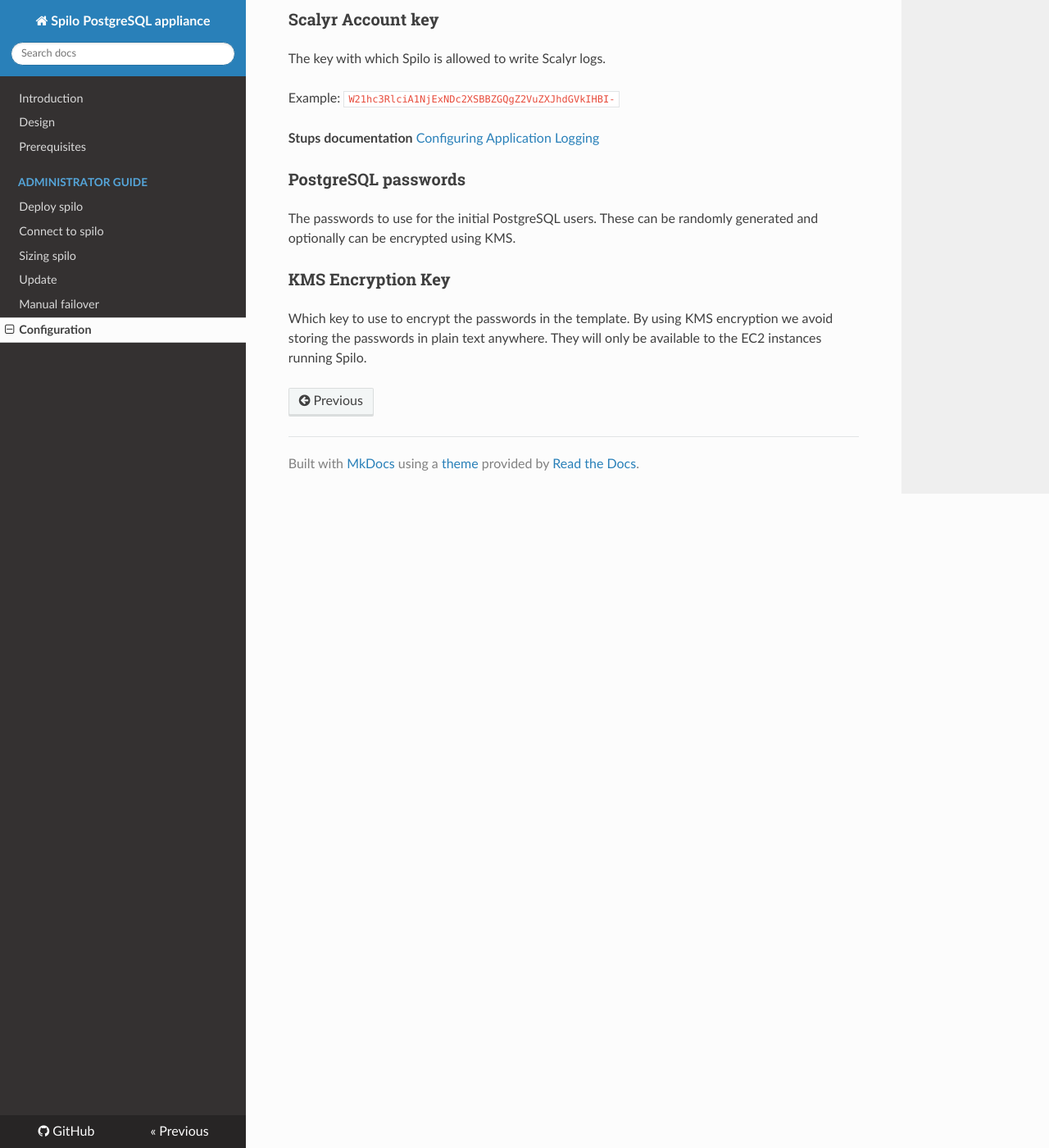
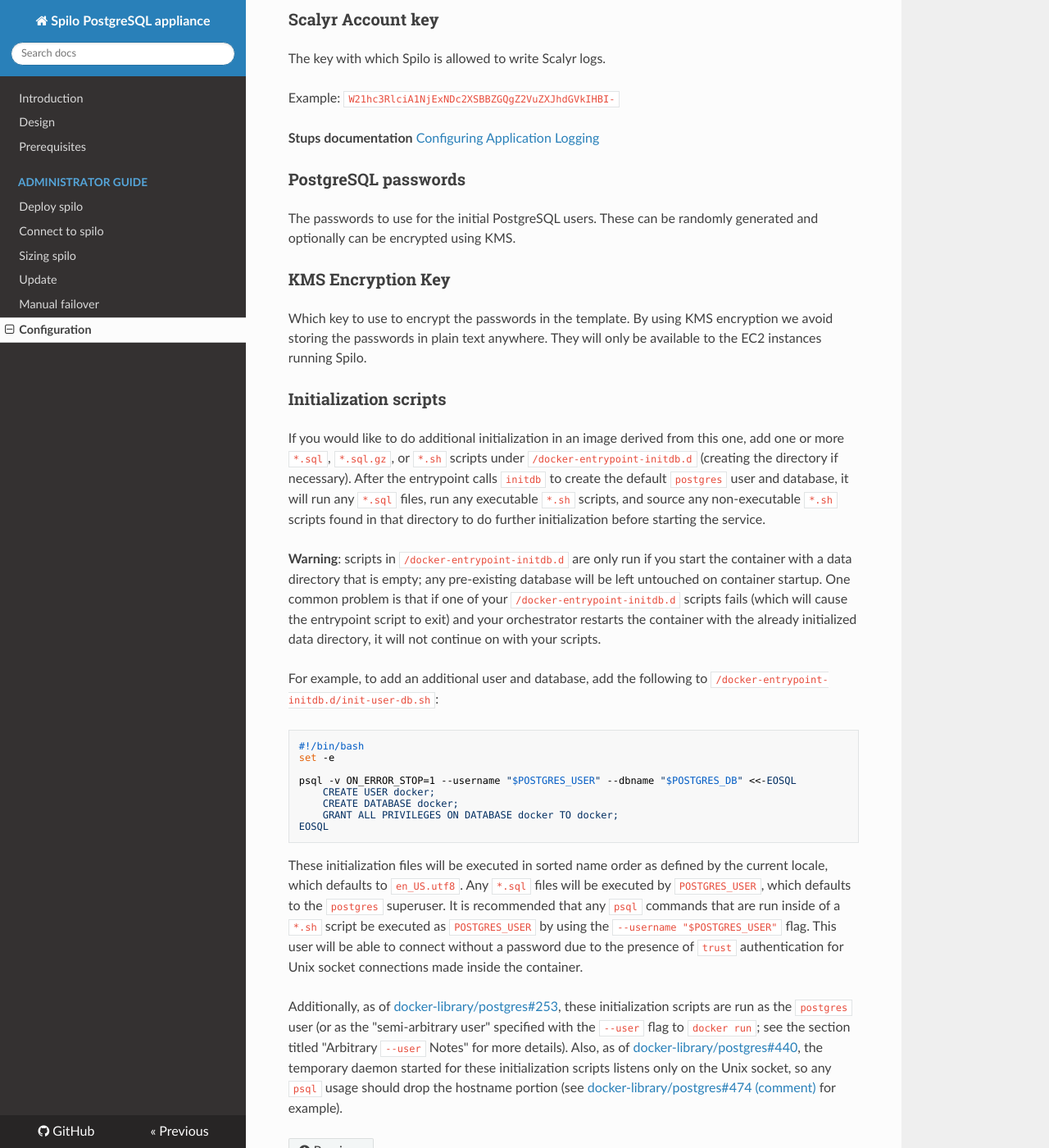
Before and after one commit to zalando/spilo, an MkDocs documentation site: the page built from docs/configuration.md, in a window 1280 px wide and 1400 px high, scrolled down 1923 px. Shown: the whole window at 82% size. Built offline with MkDocs 1.6.1, drawn with Linux system fonts in a browser that asks for light colours; nearby versions of some CDN libraries; old or Windows-style settings are respelled for this version of MkDocs.

Commit message:
'Initialization scripts' like in https://hub.docker.com/_/postgres implemented

````diff
--- a/docs/configuration.md
+++ b/docs/configuration.md
@@ -82,3 +82,26 @@
 ### KMS Encryption Key
 Which key to use to encrypt the passwords in the template. By using KMS encryption we avoid storing the passwords
 in plain text anywhere. They will only be available to the EC2 instances running Spilo.
+
+### Initialization scripts
+
+If you would like to do additional initialization in an image derived from this one, add one or more `*.sql`, `*.sql.gz`, or `*.sh` scripts under `/docker-entrypoint-initdb.d` (creating the directory if necessary). After the entrypoint calls `initdb` to create the default `postgres` user and database, it will run any `*.sql` files, run any executable `*.sh` scripts, and source any non-executable `*.sh` scripts found in that directory to do further initialization before starting the service.
+
+**Warning**: scripts in `/docker-entrypoint-initdb.d` are only run if you start the container with a data directory that is empty; any pre-existing database will be left untouched on container startup. One common problem is that if one of your `/docker-entrypoint-initdb.d` scripts fails (which will cause the entrypoint script to exit) and your orchestrator restarts the container with the already initialized data directory, it will not continue on with your scripts.
+
+For example, to add an additional user and database, add the following to `/docker-entrypoint-initdb.d/init-user-db.sh`:
+
+```bash
+#!/bin/bash
+set -e
+
+psql -v ON_ERROR_STOP=1 --username "$POSTGRES_USER" --dbname "$POSTGRES_DB" <<-EOSQL
+	CREATE USER docker;
+	CREATE DATABASE docker;
+	GRANT ALL PRIVILEGES ON DATABASE docker TO docker;
+EOSQL
+```
+
+These initialization files will be executed in sorted name order as defined by the current locale, which defaults to `en_US.utf8`. Any `*.sql` files will be executed by `POSTGRES_USER`, which defaults to the `postgres` superuser. It is recommended that any `psql` commands that are run inside of a `*.sh` script be executed as `POSTGRES_USER` by using the `--username "$POSTGRES_USER"` flag. This user will be able to connect without a password due to the presence of `trust` authentication for Unix socket connections made inside the container.
+
+Additionally, as of [docker-library/postgres#253](https://github.com/docker-library/postgres/pull/253), these initialization scripts are run as the `postgres` user (or as the "semi-arbitrary user" specified with the `--user` flag to `docker run`; see the section titled "Arbitrary `--user` Notes" for more details). Also, as of [docker-library/postgres#440](https://github.com/docker-library/postgres/pull/440), the temporary daemon started for these initialization scripts listens only on the Unix socket, so any `psql` usage should drop the hostname portion (see [docker-library/postgres#474 (comment)](https://github.com/docker-library/postgres/issues/474#issuecomment-416914741) for example).
````
Also changed, not shown: 1 other file.
